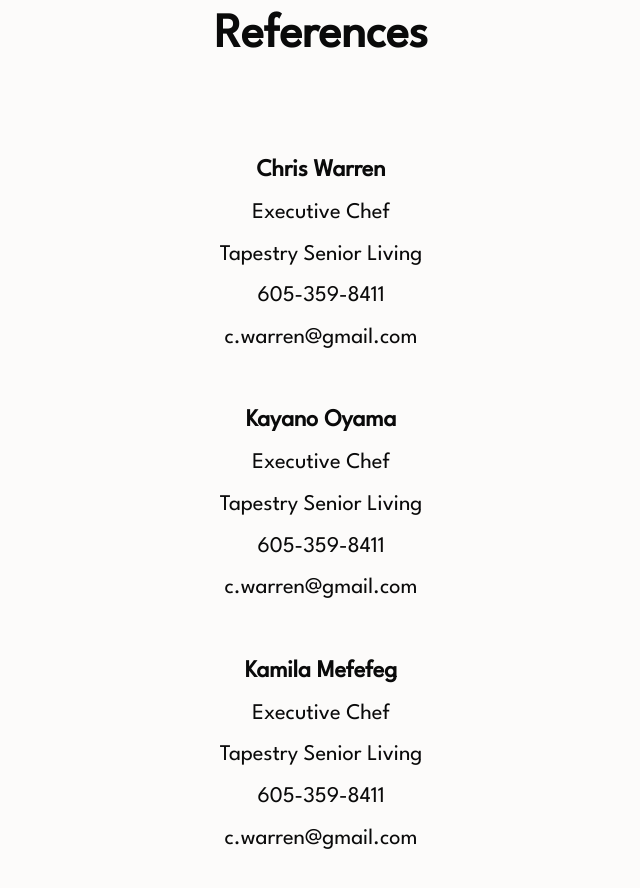
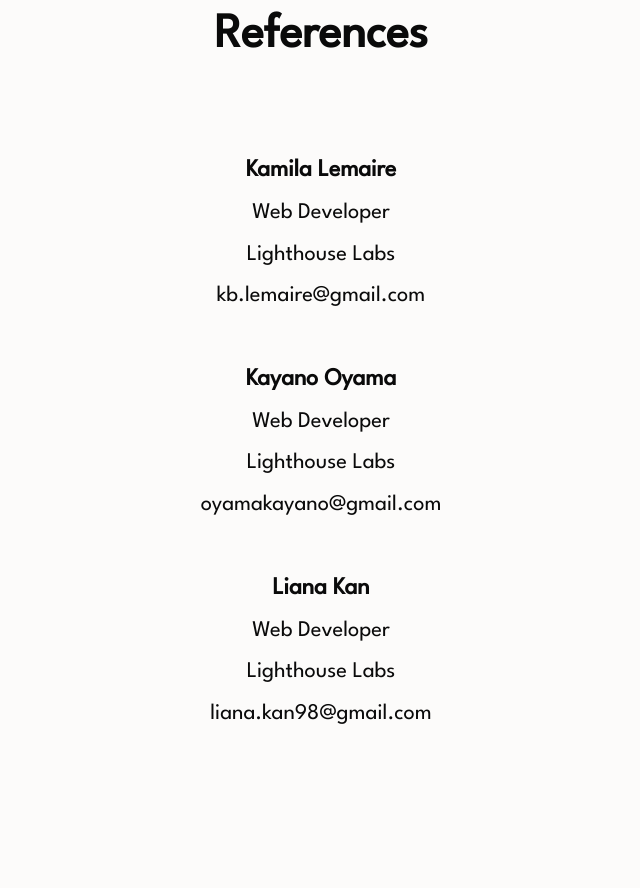
Before and after one commit to DanRoss88/Cover-Letter, a Next.js app in the folder cover-letter/: page /components/References in a window 1280 px wide. Shown: the top 888 px of the page, without its empty margins (191-831 px from the left). After the commit the page ends 800 px from the top, so only its background shows below. Built offline with nearby package versions, Linux system fonts and the light colour scheme.

Commit message:
time to start sending it out

```diff
--- a/cover-letter/pages/components/References.js
+++ b/cover-letter/pages/components/References.js
@@ -6,25 +6,22 @@ export default function References() {
   {/* <span>Here are some references from people I have worked with</span> */}
   <div className="references-grid">
     <div className="references-card">
-      <h2>Chris Warren</h2>
-      <p>Executive Chef</p>
-      <p>Tapestry Senior Living</p>
-      <p>605-359-8411</p>
-      <p>c.warren@gmail.com</p>
+      <h2>Kamila Lemaire</h2>
+      <p>Web Developer</p>
+      <p>Lighthouse Labs</p>
+      <p>kb.lemaire@gmail.com</p>
       </div>
     <div className="references-card">
       <h2>Kayano Oyama</h2>
-      <p>Executive Chef</p>
-      <p>Tapestry Senior Living</p>
-      <p>605-359-8411</p>
-      <p>c.warren@gmail.com</p>
+      <p>Web Developer</p>
+      <p>Lighthouse Labs</p>
+      <p>oyamakayano@gmail.com</p>
       </div>
     <div className="references-card">
-      <h2>Kamila Mefefeg</h2>
-      <p>Executive Chef</p>
-      <p>Tapestry Senior Living</p>
-      <p>605-359-8411</p>
-      <p>c.warren@gmail.com</p>
+      <h2>Liana Kan</h2>
+      <p>Web Developer</p>
+      <p>Lighthouse Labs</p>
+      <p>liana.kan98@gmail.com</p>
       </div>
       </div>
   </div>
--- a/cover-letter/pages/data/items.js
+++ b/cover-letter/pages/data/items.js
@@ -13,7 +13,7 @@ const items = {
       id: 2,
       title: "PhotoLabs",
       description:
-        "PhotoLabs is a full-stack web application that allows users to upload photos, categorize them into topics and store their favorites. It was built using React and Node.js. It was my first introduction to React.",
+        "PhotoLabs is a full-stack web application that allows users to upload photos, categorize them into topics and store their favorites. It was built using React and Node.js. Photolabs was my first introduction to React.",
       image: "/photo-lab.png",
       url1: "https://github.com/DanRoss88/photolabs-project",
     },
--- a/cover-letter/styles/globals.css
+++ b/cover-letter/styles/globals.css
@@ -45,7 +45,7 @@ body {
   justify-content: center;
   margin: 0 auto;
   padding: 0 1.5rem;
-  padding-top: 240px;
+  padding-top: 120px;
 }
 
 @media (max-width: 768px) {
@@ -419,7 +419,7 @@ body {
 
 .about-wrapup {
   font-family: var(--font-family-secondary);
-  margin-top: 6.4rem;
+  margin-top: 4rem;
   margin-bottom: 1.4rem;
   opacity: 0;
   transform: translateY(50px);
@@ -683,7 +683,7 @@ body {
 
 .whyme-card p {
   margin-top: 0.5rem;
-  font-size: 1.4rem;
+  font-size: 1.3rem;
   font-family: var(--font-family-primary);
   font-weight: var(--font-weight-primary);
   color: var(--color-primary);
```
Also changed, not shown: cover-letter/pages/components/WhyMe.js (+6 -7 lines).
